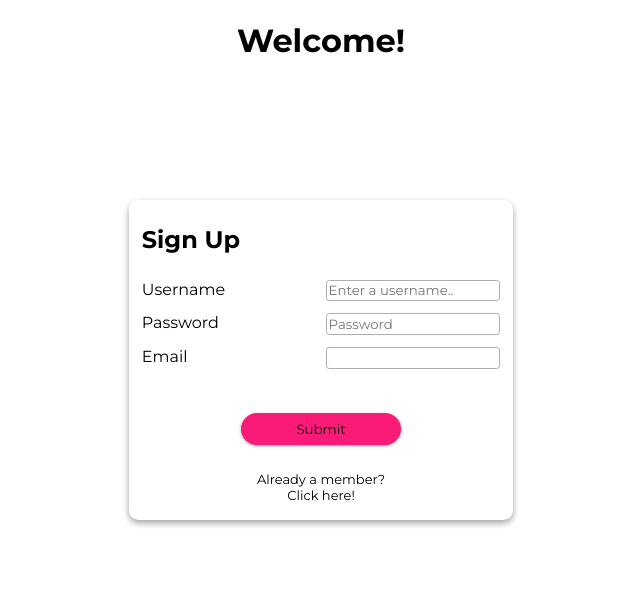
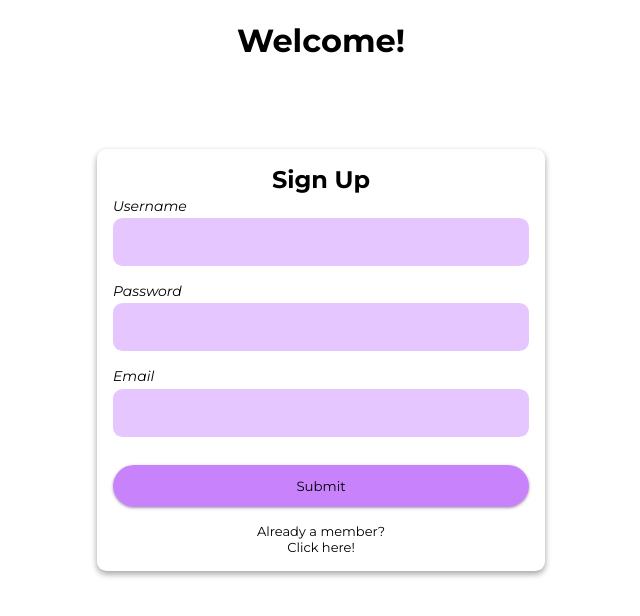
Before and after one commit to RuAhTo/Backend-del-1, a React (Vite) app in the folder frontend/: page /signup in a window 1280 px wide. Shown: the top 616 px of the page, without its empty margins (319-959 px from the left). Built offline with nearby package versions, Linux system fonts and the light colour scheme.

Commit message:
Auth style updated

```diff
--- a/frontend/src/App.tsx
+++ b/frontend/src/App.tsx
@@ -1,7 +1,7 @@
 import React, {ReactNode} from "react"
 import LogIn from "./pages/LogIn"
 import MainPage from "./pages/MainPage"
-import SignUp from "./pages/SignUp"
+import SignUp from "./pages/Signup"
 import {Routes, Route} from 'react-router-dom'
 import { Navigate } from 'react-router-dom';
 import { AuthProvider, useAuth } from './components/auth/AuthProvider'; // Importera AuthProvider
--- a/frontend/src/components/Modal/AddModal.tsx
+++ b/frontend/src/components/Modal/AddModal.tsx
@@ -1,5 +1,7 @@
 import Dropdown from "../dropdown/Dropdown";
 import { useEffect, useState } from 'react';
+import { FaWindowClose } from "react-icons/fa";
+
 import './AddModal.css'
 
 interface Todo {
@@ -99,7 +101,7 @@ export default function AddModal({ isOpen, closeModal, addTodo }: AddModalProps)
             <div className="modal-content">
                 <div className="modal-header">
                     <h2>Create a Todo</h2>
-                    <button onClick={closeModal} className="close-modal-btn">X</button>
+                    <button onClick={closeModal} className="close-modal-btn"><FaWindowClose /></button>
                 </div>
                 <form className="add-form" onSubmit={handleAddTodo}>
                     <div className="title-input-container">
--- a/frontend/src/pages/Auth.css
+++ b/frontend/src/pages/Auth.css
@@ -1,28 +1,47 @@
 .auth-container{
-    padding: .8rem;
+    padding: 1rem;
     border-radius: .6rem;
-    height: 20rem;
-    width: 24rem;
+    height: auto;
+    width: 28rem;
     display: flex;
-    justify-content: space-around;
+    justify-content: space-evenly;
     flex-direction: column;
+    align-items: center;
     box-shadow: rgba(0, 0, 0, 0.16) 0px 3px 6px, rgba(0, 0, 0, 0.23) 0px 3px 6px;
 }
 .auth-form-container{
     display: flex;
     flex-direction: column;
     gap: .8rem;
+    width: 100%;
+    font-size: 14px;
 }
 
 .input-container{
     display: flex;
-    justify-content: space-between;
+    flex-direction: column;
+}
+
+.input-container input:hover{
+    outline: 1px solid black;
+}
+
+.input-container label{
+    margin: .2rem 0;
+    text-transform: capitalize;
+    font-style: italic;
 }
 
 .input-container input{
-    border: 1px solid rgb(175, 175, 175);
-    border-radius: .2rem;
-    padding: .1rem;
+    border: none;
+    outline: none;
+    border-radius: .6rem;
+    padding: 1rem;
+    background-color: rgb(230, 198, 255);
+}
+
+.input-container input:focus{
+    outline: 2px solid black;
 }
 
 .auth-btn-container{
@@ -32,21 +51,27 @@
 }
 
 .auth-btn-container button{
-    margin-top: 2rem;
+    margin-top: 1rem;
     border: none;
     background: none;
-    background-color:rgb(250, 26, 119);
-    width: 10rem;
+    background-color:rgba(153, 26, 250, 0.545);
+    width: 100%;
     border-radius: 2rem;
-    height: 2rem;
+    height: 2.6rem;
     box-shadow: rgba(60, 64, 67, 0.3) 0px 1px 2px 0px, rgba(60, 64, 67, 0.15) 0px 1px 3px 1px;
+}
+
+.auth-btn-container button:hover{
+    background-color:rgba(153, 26, 250, 0.276);
+    cursor: pointer;
 }
 
 .auth-link-container{
     display: flex;
     flex-direction: column;
     align-items: center;
-    height: 1.5rem;
+    margin-top: 1rem;
+    height: 2rem;
 }
 .auth-link-container p{
     font-size: small;
--- a/frontend/src/pages/LogIn.tsx
+++ b/frontend/src/pages/LogIn.tsx
@@ -38,13 +38,12 @@ const LogIn: React.FC = () => {
                 <h2>Log In</h2>
                 <form className='auth-form-container' onSubmit={handleLogin}>
                         <div className="username-container input-container">
-                            <label>Username</label>
+                            {/* <label>Username</label> */}
+                            <label htmlFor="username">Username</label>
                             <input
                                 type="text"
                                 value={username}
-                                onChange={(e) => setUsername(e.target.value)}
-                                placeholder="Enter a username.."
-                            />
+                                onChange={(e) => setUsername(e.target.value)}/>
                         </div>
                         <div className="password-container input-container">
                             <label>Password</label>
@@ -52,10 +51,9 @@ const LogIn: React.FC = () => {
                                 type="password"
                                 value={password}
                                 onChange={(e) => setPassword(e.target.value)}
-                                placeholder="Password"
                             />
                         </div>
-                        <div className="auth-btn-container">
+                        <div className="auth-btn-container" tabIndex={2}>
                             <button type="submit">Log In</button>
                         </div>
                 </form>
--- a/frontend/src/pages/MainPage.css
+++ b/frontend/src/pages/MainPage.css
@@ -79,8 +79,11 @@ main{
     padding: 2rem;
     border-radius: 8px;
     position: relative;
-    width: 50rem;
+    bottom: 16%;
+    width: 40rem;
     height: 30rem;
+    display: flex;
+    flex-direction: column;
   }
 
   .modal-header{
@@ -96,9 +99,9 @@ main{
     right: 10px;
     background: none;
     border: none;
-    font-size: 1.5rem;
+    font-size: 2rem;
     cursor: pointer;
-    width: 4rem;
+    width: 3rem;
   }
 
   .open-modal-btn {
@@ -107,15 +110,16 @@ main{
     cursor: pointer;
   }
 
-  /* .title-input-container{
-
-  } */
+  .title-input-container input{
+    padding: .2rem;
+    border: none;
+    border-bottom: 1px solid black;
+  }
 
   .color-selector-container{
     display: flex;
-    width: 25%;
+    width: 36%;
     justify-content: space-around;
-
   }
 
   .color-pip{
@@ -129,7 +133,7 @@ main{
   }
 
   .color-selected{
-    box-shadow: rgba(0, 0, 0, 0.473) 0px 0px 0px 2px;
+    box-shadow: rgb(0, 0, 0) 0px 0px 0px 2px;
   }
   .color-1{
     background-color: rgb(137, 137, 255);
--- a/frontend/src/pages/Signup.tsx
+++ b/frontend/src/pages/Signup.tsx
@@ -55,7 +55,6 @@ return(
                         type="text"
                         name="username"
                         id="usernameInput"
-                        placeholder="Enter a username.."
                         onChange={(e) => setUsername(e.target.value)}
                     />
                 </div>
@@ -65,7 +64,6 @@ return(
                         type="password"
                         name="password"
                         id="passwordInput"
-                        placeholder="Password"
                         value={password}
                         onChange={(e) => setPassword(e.target.value)}
                     />
```
